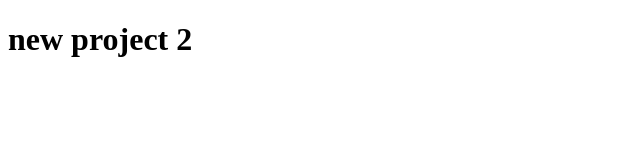
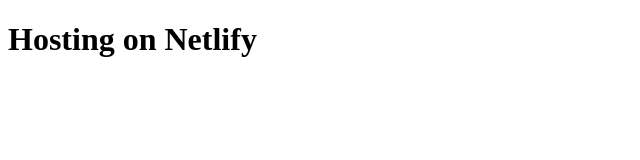
Before and after one commit to Youstina-Ibrahim/new-project, a plain HTML site: page index.html in a window 1280 px wide. Shown: the whole page, without its empty margins (0-640 px from the left). Drawn offline with Linux system fonts and the light colour scheme.

Commit message:
changed heading

```diff
--- a/index.html
+++ b/index.html
@@ -6,6 +6,6 @@
     <title>Document</title>
 </head>
 <body>
-    <h1>new project 2</h1>
+    <h1>Hosting on Netlify</h1>
 </body>
 </html>
```
